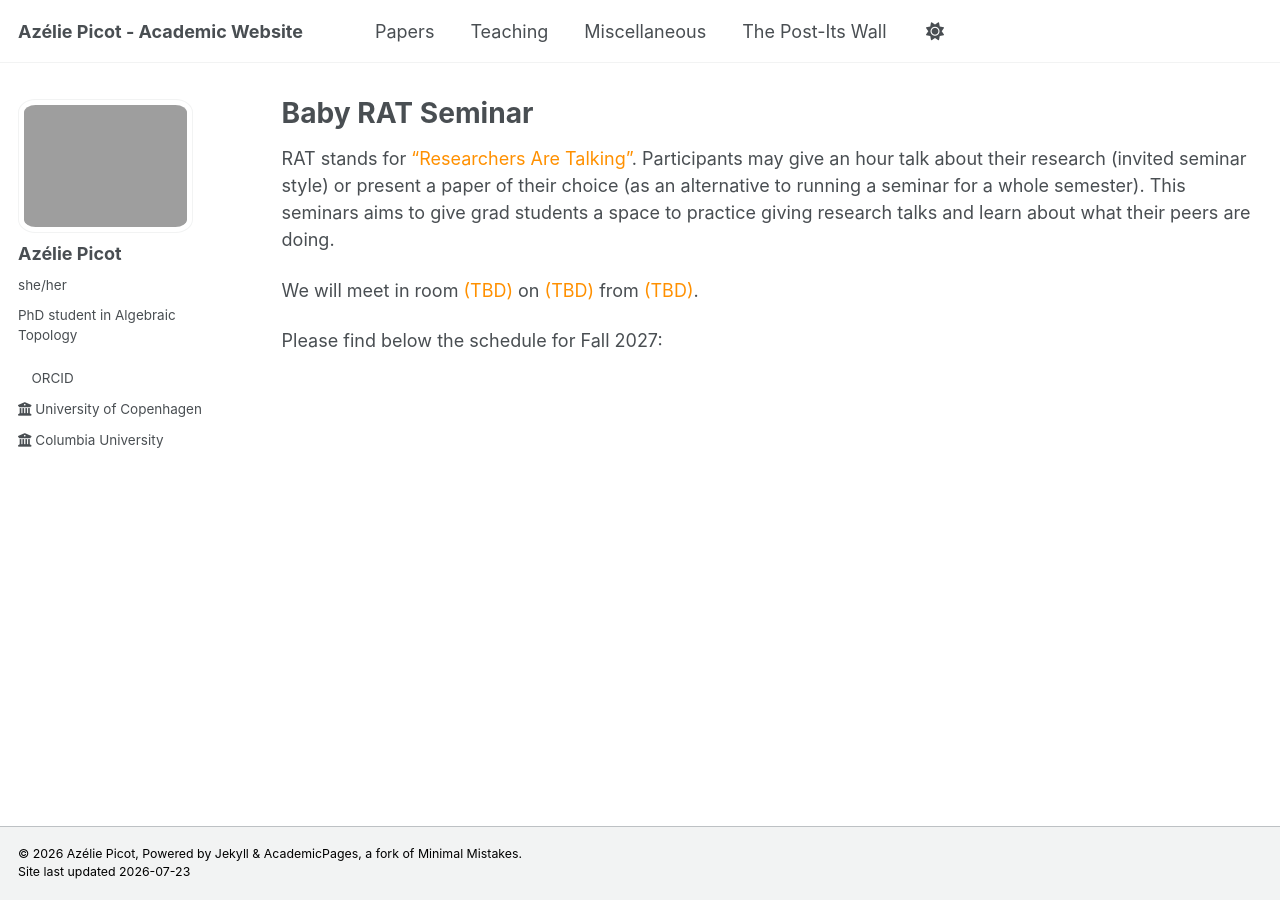
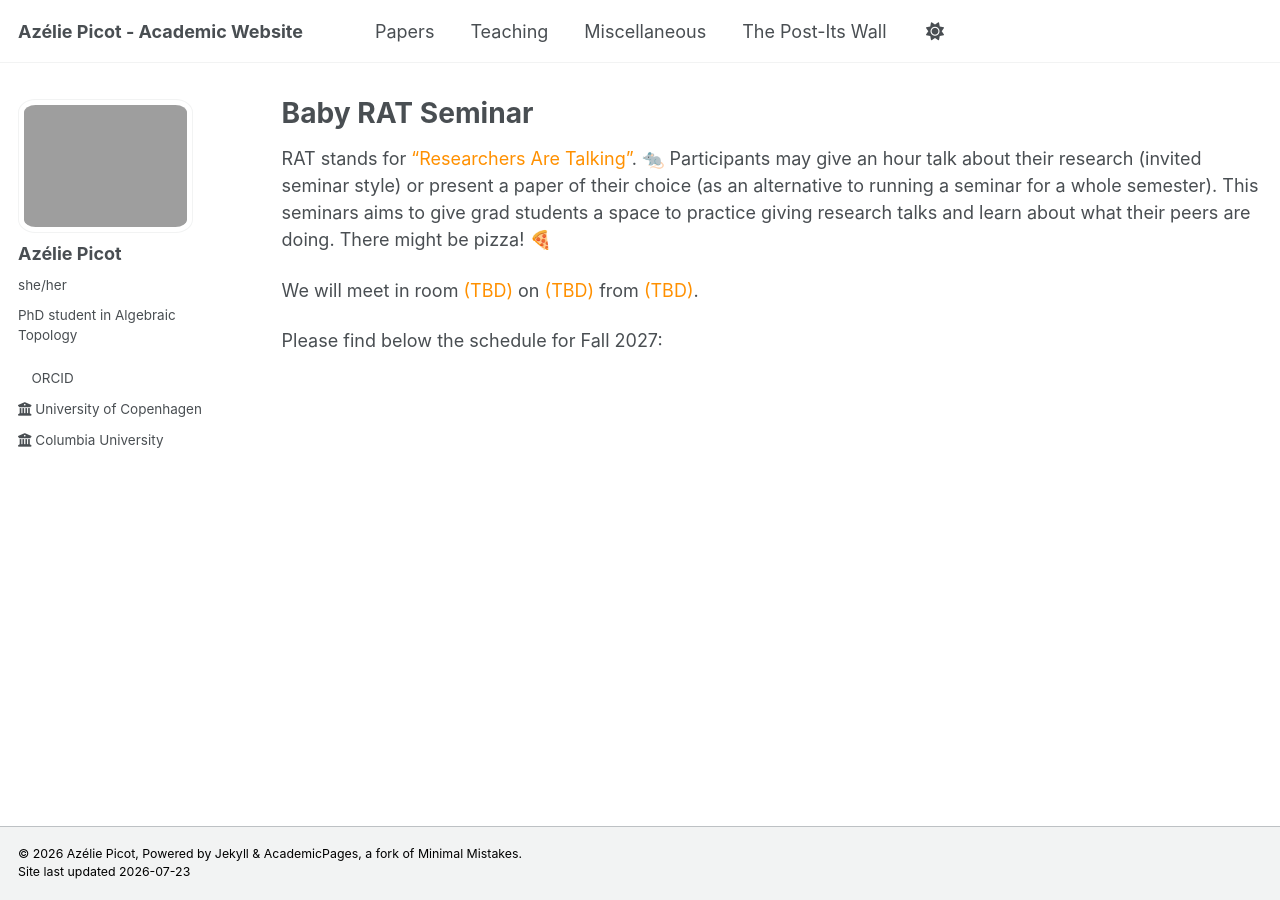
Before and after one commit to azeliepicot/azeliepicot.github.io, a Jekyll site: the page built from _pages/rat seminar.md, in a window 1280 px wide. Built offline with Jekyll 4.4.1, drawn with Linux system fonts in a browser that asks for light colours.

Commit message:
Enhance RAT seminar description with emojis and pizza
Added a fun element to the seminar description and mentioned pizza.

```diff
--- a/_pages/rat seminar.md
+++ b/_pages/rat seminar.md
@@ -6,7 +6,7 @@ author_profile: true
 
 ---
 
-RAT stands for <span style="color:#ff9000">"Researchers Are Talking"</span>. Participants may give an hour talk about their research (invited seminar style) or present a paper of their choice (as an alternative to running a seminar for a whole semester). This seminars aims to give grad students a space to practice giving research talks and learn about what their peers are doing.
+RAT stands for <span style="color:#ff9000">"Researchers Are Talking"</span>. 🐀 Participants may give an hour talk about their research (invited seminar style) or present a paper of their choice (as an alternative to running a seminar for a whole semester). This seminars aims to give grad students a space to practice giving research talks and learn about what their peers are doing. There might be pizza! 🍕
 
 We will meet in room <span style="color:#ff9000">(TBD)</span> on <span style="color:#ff9000">(TBD)</span> from <span style="color:#ff9000">(TBD)</span>.
 
```
